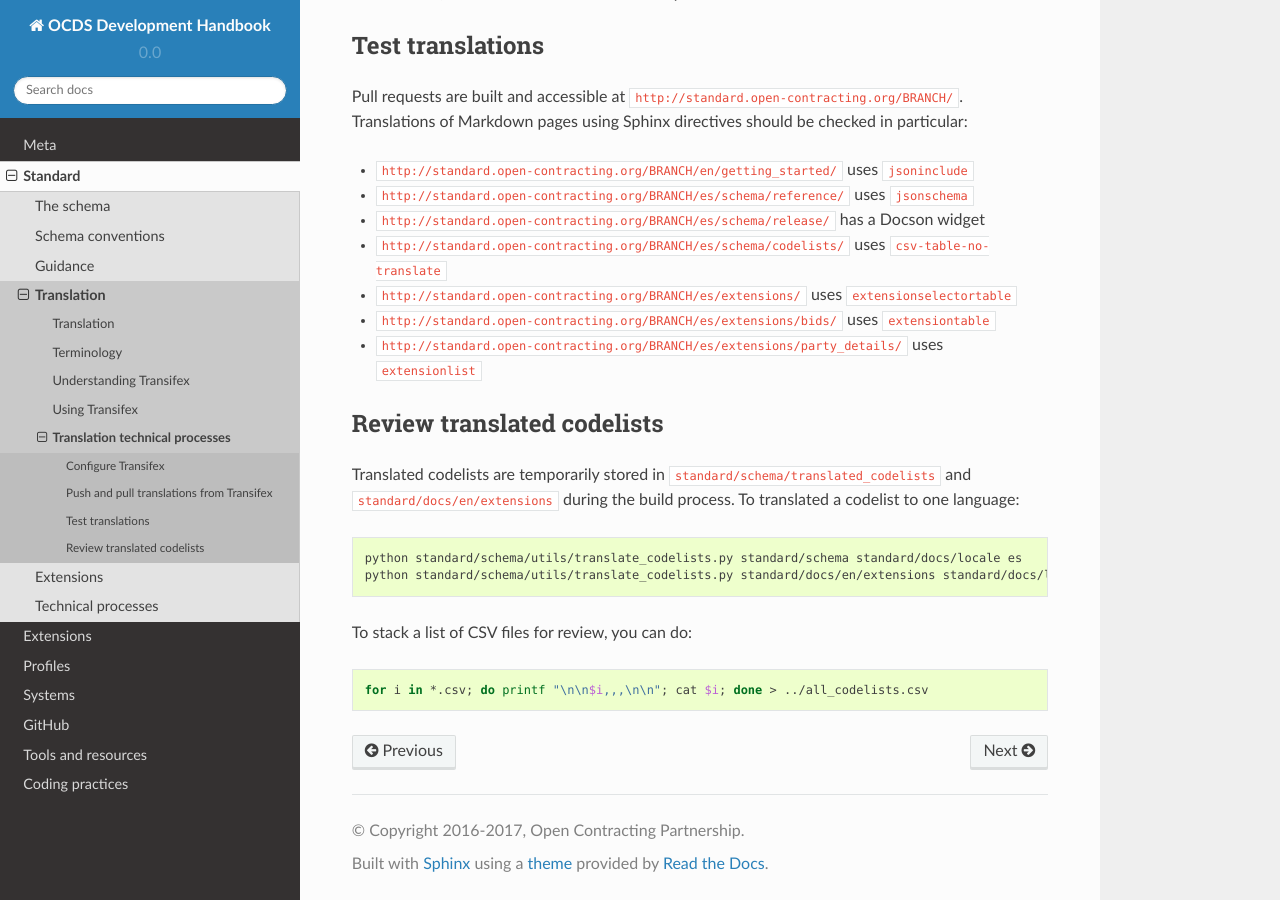
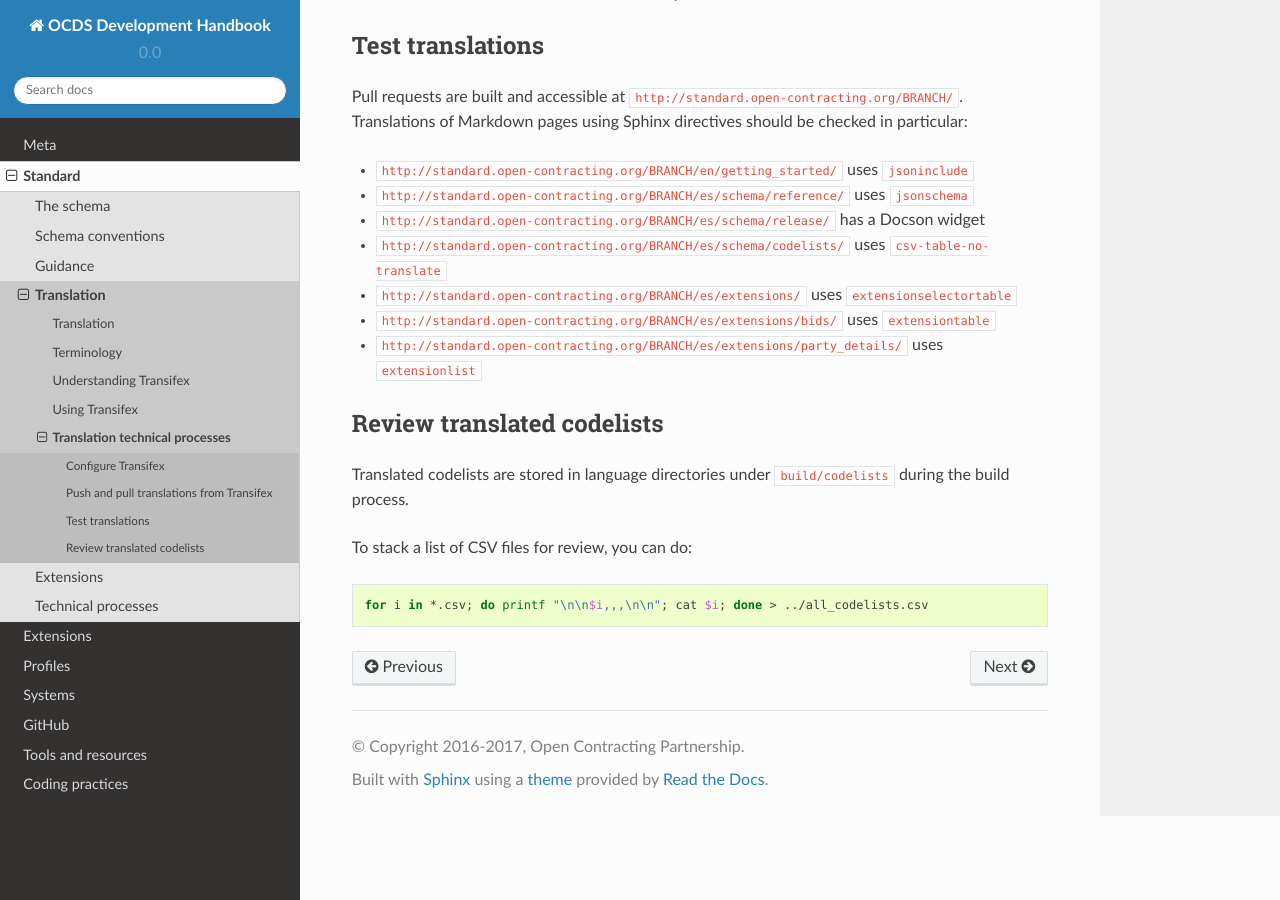
Before and after one commit to open-contracting/standard-development-handbook, a Sphinx documentation site: the page built from docs/standard/translation/technical.md, in a window 1280 px wide and 900 px high, scrolled down 1785 px. Built offline with Sphinx 7.4.7 and the Read the Docs theme 2.0.0, drawn with Linux system fonts in a browser that asks for light colours; some of the changed text lies outside the part shown.

Commit message:
translate_codelists.py is no longer available

````diff
--- a/docs/standard/translation/technical.md
+++ b/docs/standard/translation/technical.md
@@ -79,12 +79,7 @@ Pull requests are built and accessible at `http://standard.open-contracting.org/
 
 ## Review translated codelists
 
-Translated codelists are temporarily stored in `standard/schema/translated_codelists` and `standard/docs/en/extensions` during the build process. To translated a codelist to one language:
-
-```shell
-python standard/schema/utils/translate_codelists.py standard/schema standard/docs/locale es
-python standard/schema/utils/translate_codelists.py standard/docs/en/extensions standard/docs/locale es
-```
+Translated codelists are stored in language directories under `build/codelists` during the build process.
 
 To stack a list of CSV files for review, you can do:
 
````
Also changed, not shown: other parts of docs/standard/translation/technical.md (+1 -1 lines), docs/standard/translation/understanding_transifex.md (+1 -1 lines).
